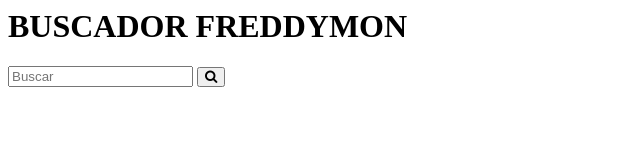
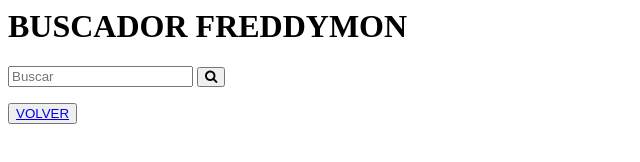
Before and after one commit to luisadriant11/buscador, a website: page index.html in a window 1280 px wide. Shown: the whole page, without its empty margins (0-640 px from the left). Drawn offline with Linux system fonts and the light colour scheme.

Commit message:
1 file modified

```diff
--- a/index.html
+++ b/index.html
@@ -15,6 +15,8 @@
     </div>
   </div>
   <div class="row mx-auto text-center p-3">
-    <div class="mx-auto p-2" id="servicios"></div>
+    <div class="mx-auto p-2" id="servicios">
+      <button type="submit" id="botonHome"><a href="https://poyectodaw.stackblitz.io/">VOLVER<i class="mx-auto"></i></button>
+    </div>
   </div>
 </div>
```
